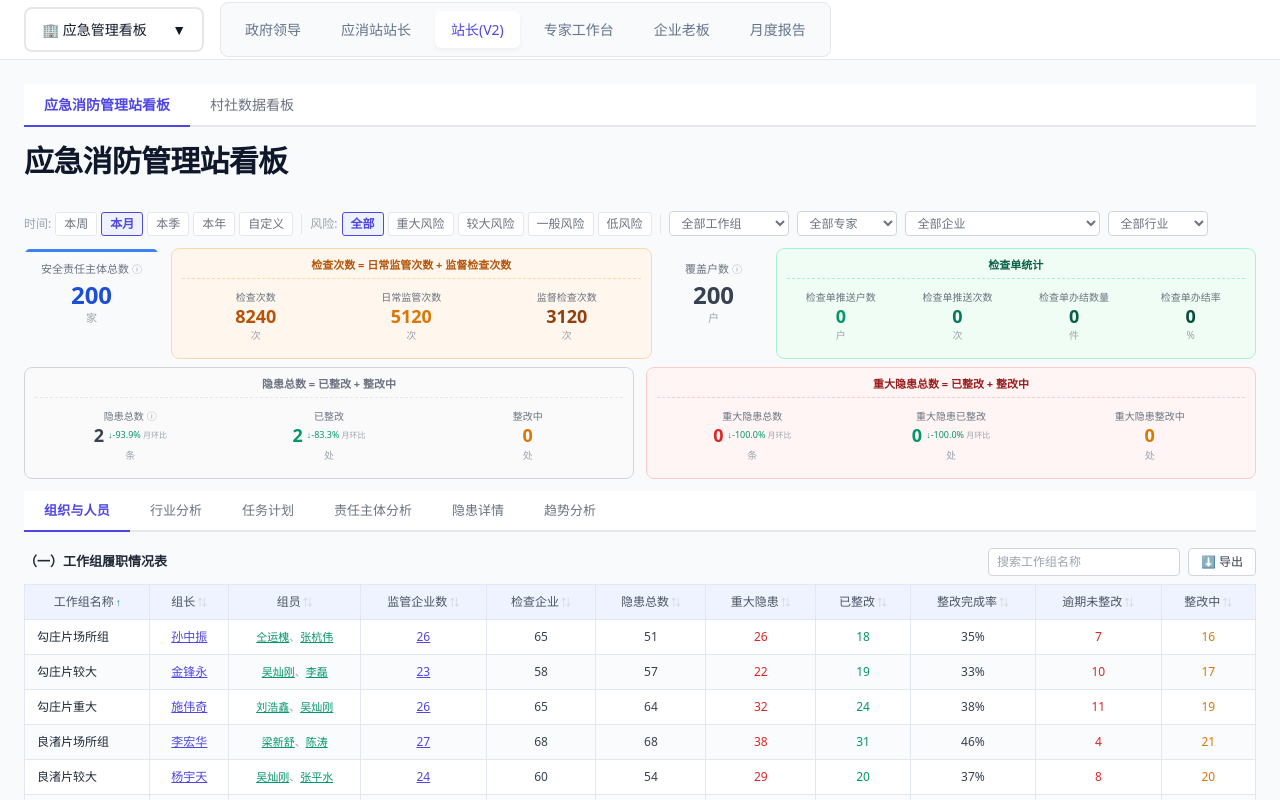
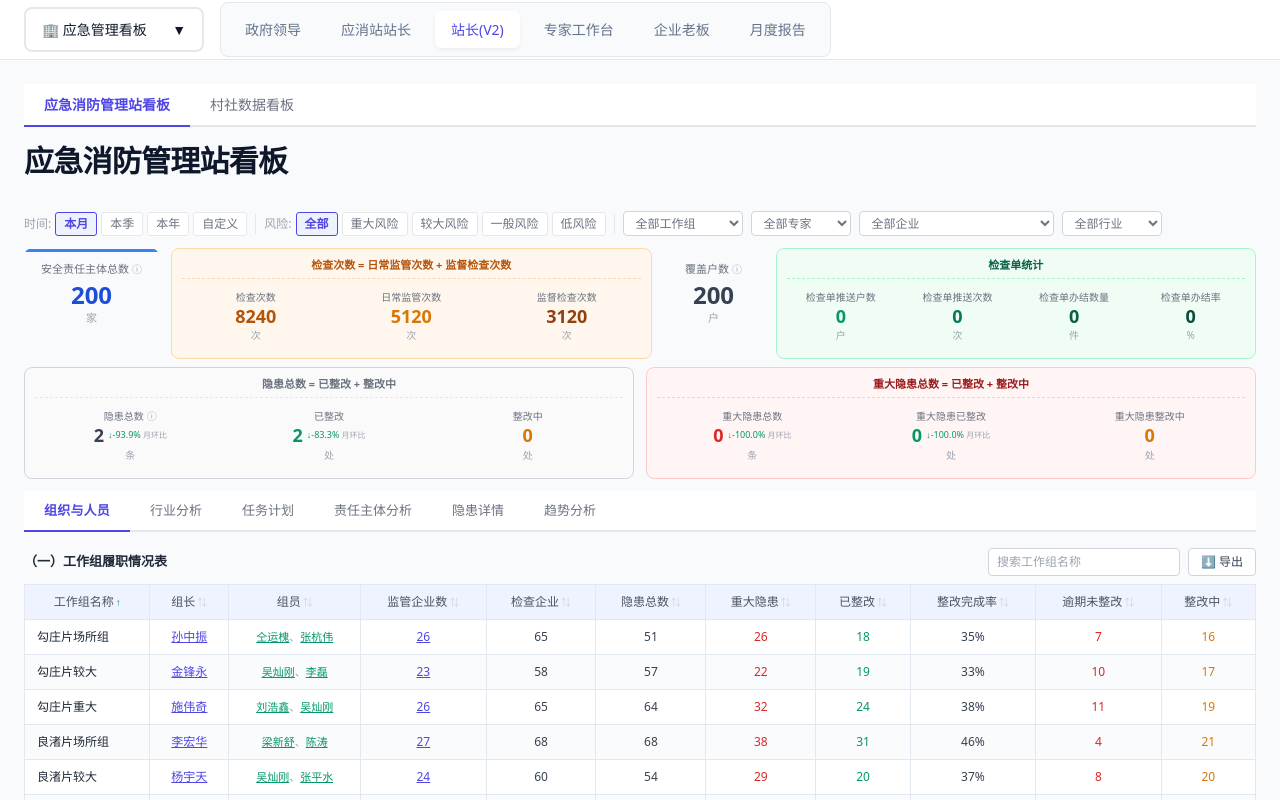
Before and after one commit to xjhyonier/dashboard, a React (Vite) app: page /emergency/station-chief-v2 in a window 1280 px wide. Shown: the top 800 px of the page. Built offline with nearby package versions, Linux system fonts and the light colour scheme.

Commit message:
fix: 全局时间筛选移除本周选项

```diff
--- a/src/business/emergency/pages/StationChiefV2Dashboard.tsx
+++ b/src/business/emergency/pages/StationChiefV2Dashboard.tsx
@@ -357,7 +357,6 @@ export function StationChiefV2Dashboard() {
         <div style={{ display: 'flex', gap: 4, alignItems: 'center' }}>
           <span style={{ fontSize: 12, color: '#9CA3AF' }}>时间:</span>
           {([
-            { key: 'week' as TimeRange, label: '本周' },
             { key: 'month' as TimeRange, label: '本月' },
             { key: 'quarter' as TimeRange, label: '本季' },
             { key: 'year' as TimeRange, label: '本年' },
```
